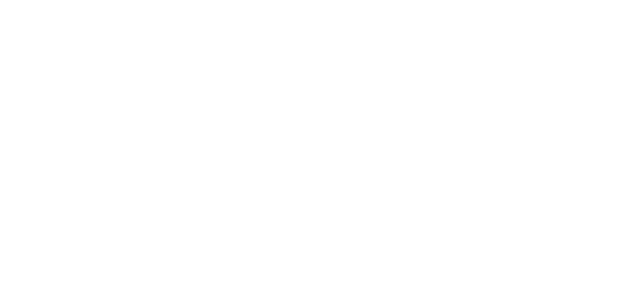
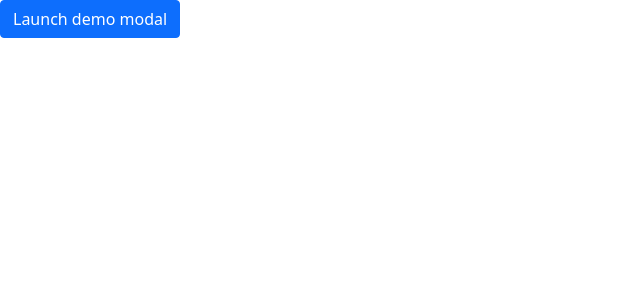
Before and after one commit to Lasboi/tema_2.1, a PHP site: page / in a window 1280 px wide. Before the commit the part shown is empty. Shown: the top 300 px of the page, without its empty margins (0-640 px from the left). Run offline with PHP 8.4, Linux system fonts and the light colour scheme; style sheets or scripts are compiled from the project's sources; some libraries are stand-ins or nearby versions.

Commit message:
Isabella har lavet lidt ting

```diff
--- a/index.php
+++ b/index.php
@@ -28,6 +28,29 @@
 <!-- i <body> har man alt indhold på siden som brugeren kan se -->
 <body>
 
+<!-- Button trigger modal -->
+<button type="button" class="btn btn-primary" data-bs-toggle="modal" data-bs-target="#exampleModal">
+    Launch demo modal
+</button>
+
+<!-- Modal -->
+<div class="modal fade" id="exampleModal" tabindex="-1" aria-labelledby="exampleModalLabel" aria-hidden="true">
+    <div class="modal-dialog">
+        <div class="modal-content">
+            <div class="modal-header">
+                <h5 class="modal-title" id="exampleModalLabel">Modal title</h5>
+                <button type="button" class="btn-close" data-bs-dismiss="modal" aria-label="Close"></button>
+            </div>
+            <div class="modal-body">
+                ...
+            </div>
+            <div class="modal-footer">
+                <button type="button" class="btn btn-secondary" data-bs-dismiss="modal">Close</button>
+                <button type="button" class="btn btn-primary">Save changes</button>
+            </div>
+        </div>
+    </div>
+</div>
 
 <!-- Bootstrap Javascript -->
 <script src="node_modules/bootstrap/dist/js/bootstrap.bundle.min.js"></script>
--- a/package.json
+++ b/package.json
@@ -10,7 +10,7 @@
   "author": "",
   "license": "ISC",
   "dependencies": {
-    "bootstrap": "^5.0.0-beta1"
+    "bootstrap": "^5.0.0-beta2"
   },
   "devDependencies": {
     "node-sass": "^5.0.0",
```
Also changed, not shown: package-lock.json.
